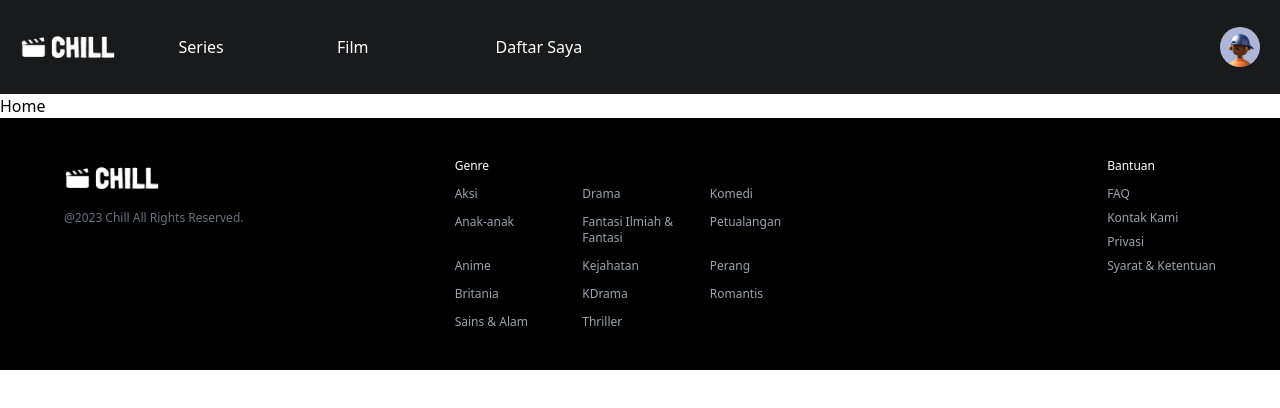
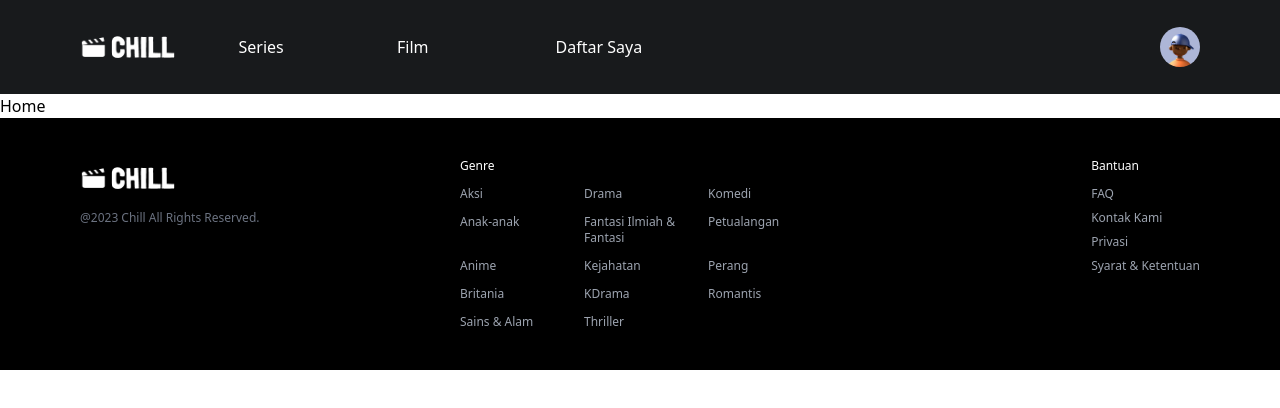
Before and after one commit to muftahh/chill_movieApp, a React (Vite) app: page / in a window 1280 px wide. Shown: the top 408 px of the page. Built offline with nearby package versions, Linux system fonts and the light colour scheme.

Commit message:
fix:Heder, Footer

```diff
--- a/src/pages/home/components/Footer.jsx
+++ b/src/pages/home/components/Footer.jsx
@@ -2,7 +2,7 @@ import logo from "../../../assets/logo.png";
 
 const Footer = () => {
   return (
-    <div className="bg-black text-white text-xs p-5 md:py-10 md:px-16">
+    <div className="bg-black text-white text-xs p-5 md:py-10 md:px-20">
       <div className="grid grid-cols-1 md:grid-cols-3 gap-5">
         <div className="pb-5 md:pb-0">
           <img src={logo} className="h-6 md:h-10" />
--- a/src/pages/home/components/Header.jsx
+++ b/src/pages/home/components/Header.jsx
@@ -11,7 +11,7 @@ const Header = () => {
   return (
     <div
       className="header-background h-14 py-1.5 px-5 text-white flex justify-between text-[10px] items-stretch
-      md:text-base md:h-[94px] md:font-lg"
+      md:text-base md:h-[94px] md:font-lg md-py-[25px] md:px-20"
     >
       <div className="grid grid-cols-4 self-center">
         <div className="mr-3 md:mr-16">
@@ -34,9 +34,9 @@ const Header = () => {
         </button>
 
         {dropdownOpen && (
-          <div className="absolute right-0 mt-9 md:mt-20 w-32 bg-white text-black rounded-md shadow-lg overflow-hidden">
+          <div className="absolute right-0 mt-9 md:mt-20 w-32 back header-background text-white rounded-md shadow-lg overflow-hidden">
             <button
-              className="block w-full px-4 py-2 text-left hover:bg-gray-200"
+              className="block w-full px-4 py-2 text-left hover:bg-gray-200 hover:text-black md:text-base md:font-lg"
               onClick={() => navigate("login")}
             >
               Keluar
```
